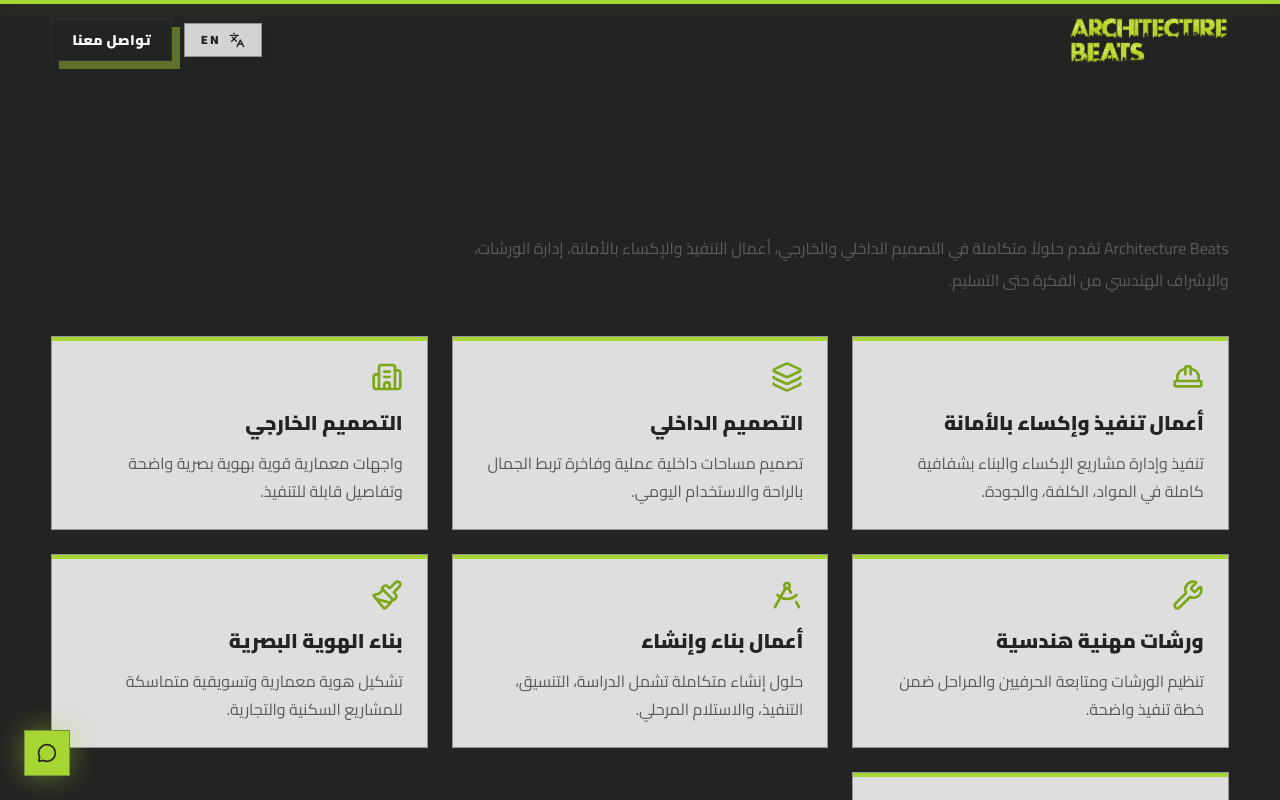
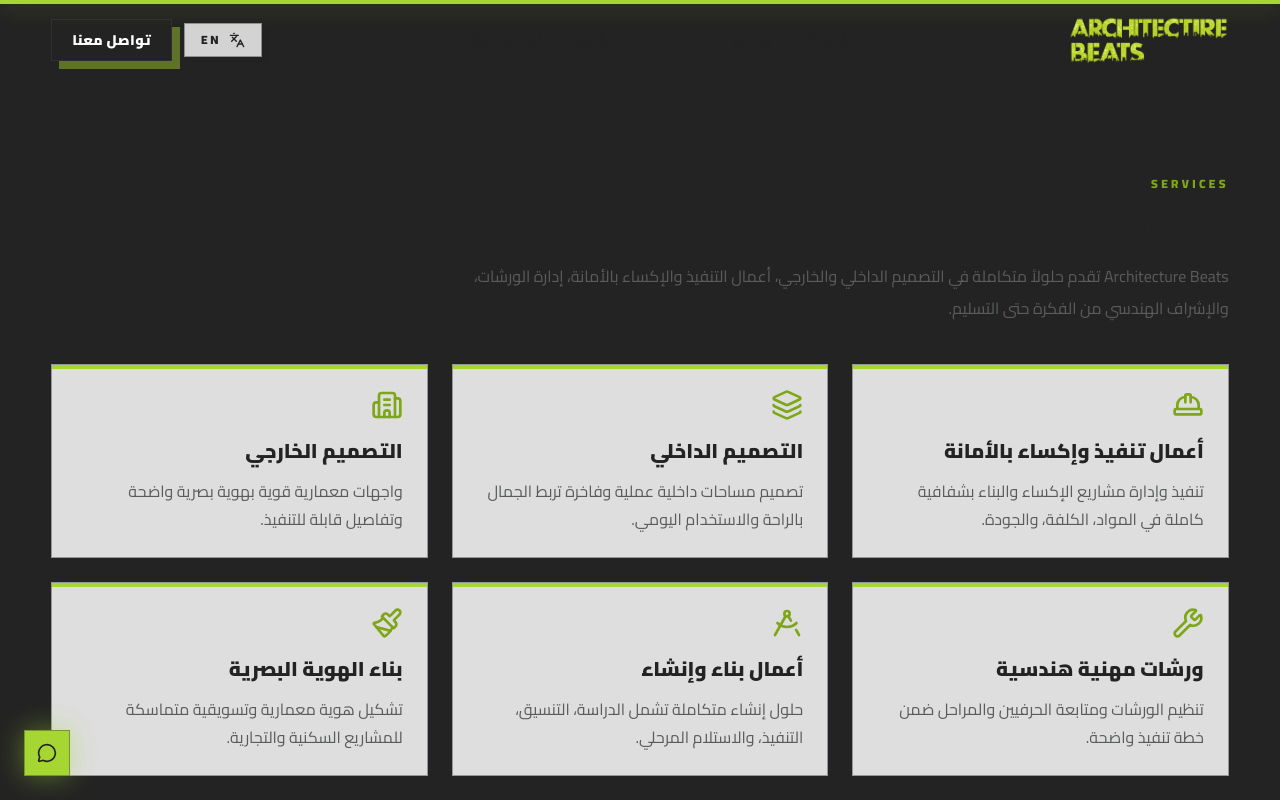
Before and after one commit to abod-haes/architecture-beats, a Next.js app: page /services in a window 1280 px wide. Shown: the top 800 px of the page. Built offline with nearby package versions, Linux system fonts and the light colour scheme.

Commit message:
Use bilingual content in services section

```diff
--- a/src/components/sections/ServicesSection.tsx
+++ b/src/components/sections/ServicesSection.tsx
@@ -1,23 +1,25 @@
 "use client";
 
 import { motion } from "framer-motion";
-import { siteData } from "@/data/siteData";
+import { useSiteContent } from "@/context/LocaleContext";
 import ServiceCard from "../ui/ServiceCard";
 import SectionTitle from "../ui/SectionTitle";
 import { staggerContainer } from "@/lib/motion";
 
 export default function ServicesSection() {
+  const content = useSiteContent();
+
   return (
     <section className="mx-auto w-[92%] max-w-7xl py-20">
-      <SectionTitle title={siteData.nav[2].label} description={siteData.hero.description} />
+      <SectionTitle title={content.nav[2].label} description={content.hero.description} eyebrow="Services" />
       <motion.div
         initial="hidden"
         whileInView="visible"
-        viewport={{ once: true }}
+        viewport={{ once: false, amount: 0.18 }}
         variants={staggerContainer}
         className="mt-10 grid gap-6 sm:grid-cols-2 lg:grid-cols-3"
       >
-        {siteData.services.map((service) => (
+        {content.services.map((service) => (
           <ServiceCard key={service.title} item={service} />
         ))}
       </motion.div>
```
